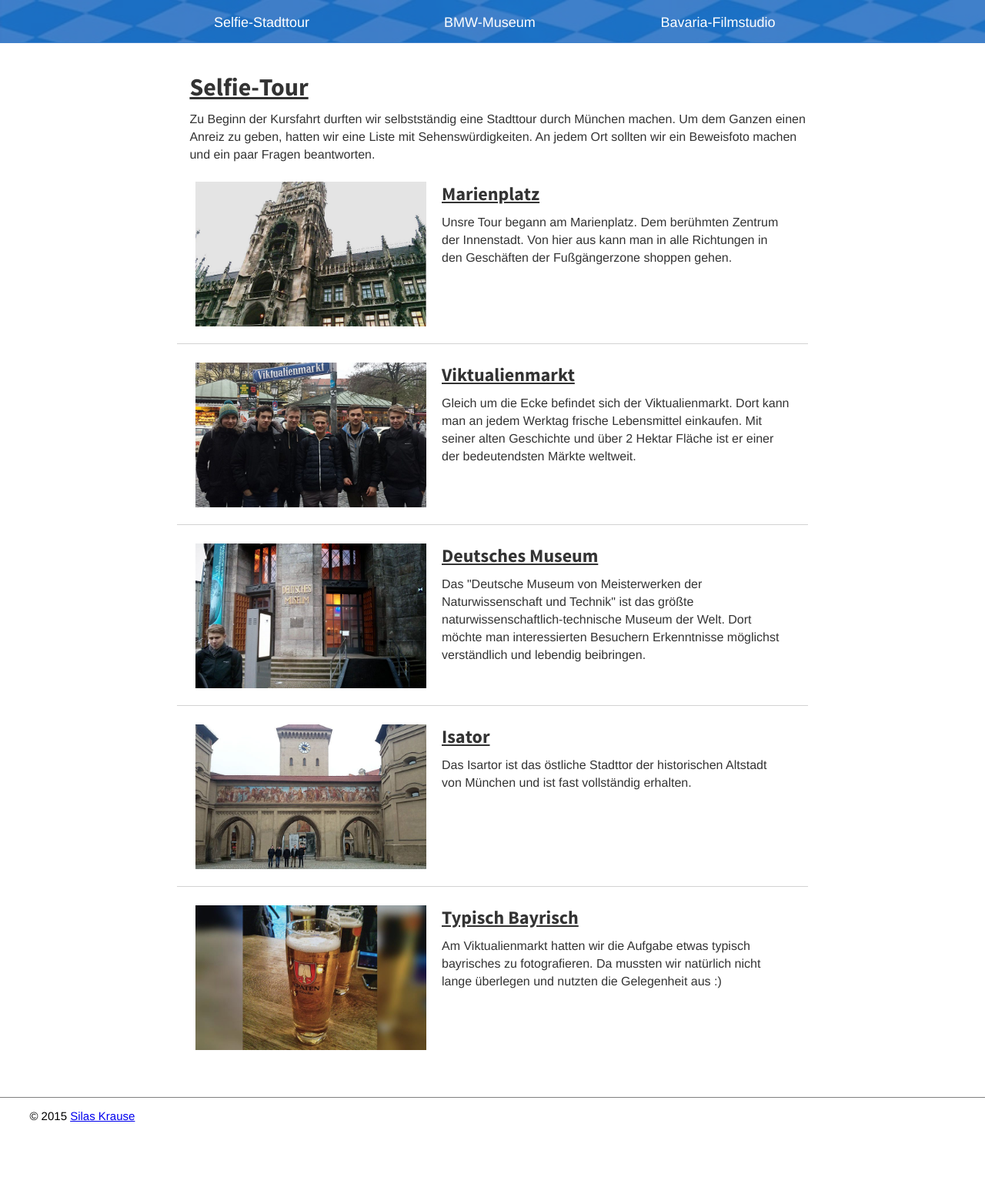
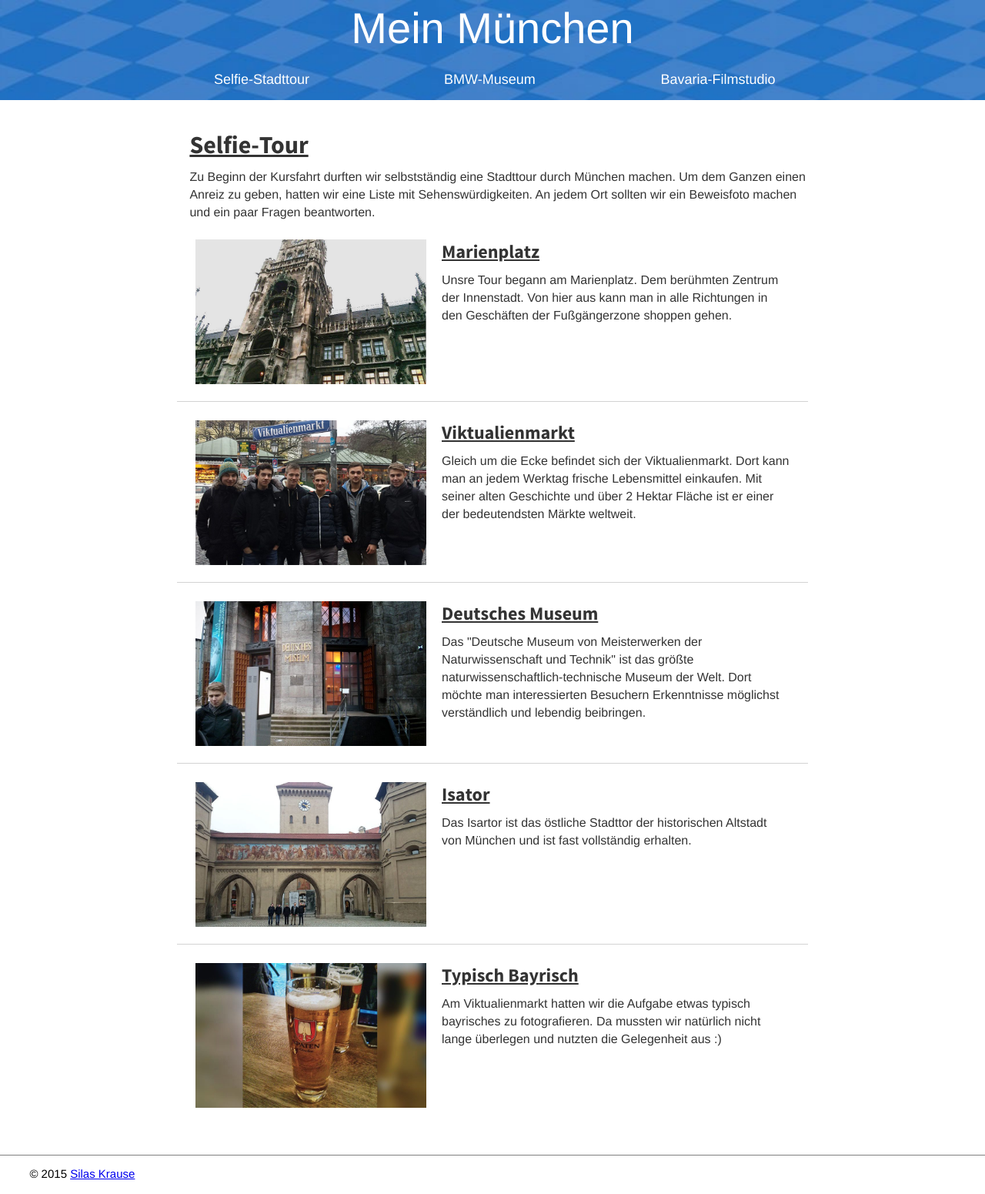
Before and after one commit to krsilas/munich, a Jekyll site: the page built from index.html, in a window 1280 px wide. Shown: the whole page at 77% size. Built offline with Jekyll 4.4.1, drawn with Linux system fonts in a browser that asks for light colours; before the commit the page ends 1476 px from its top, so only the background shows below that.

Commit message:
code
- Titel hinzugefügt
- Gradient entfernt

```diff
--- a/_includes/header.html
+++ b/_includes/header.html
@@ -1,4 +1,5 @@
 <header>
+<h1 class="title">Mein M&uuml;nchen</h1>
 <nav class="menu">
     <ul>
         <a href="index.html"><li{% if page.url == '/index.html' %} class="active"{% endif %}>Selfie-Stadttour</li></a>
--- a/_sass/_base.scss
+++ b/_sass/_base.scss
@@ -8,7 +8,7 @@ body, html {overflow-x: hidden; max-width:100%;}
 	width: 96%;
 }
 /* Artikel */
-h1 {text-decoration: underline; font-family: "Source Sans Pro";}
+h1:not(.title) {text-decoration: underline; font-family: "Source Sans Pro";}
 p {font-weight: light; line-height: 23px; margin-top: 10px;}
 article {
 	clear: both;
--- a/_sass/_header.scss
+++ b/_sass/_header.scss
@@ -3,10 +3,18 @@ header {
     background: url("../assets/bg.jpg");
     background-attachment: fixed;
     background-size: 100%;
-    height: 55px;
+    height: 130px;
+    h1 {
+        width: 100%;
+        height: 74px;
+        color: white;
+        text-align: center;
+        font-weight: 300;
+        font-size: 3.5em;
+        line-height: 74px;
+    }
 }
 .menu {
-    background-color: $headerblue;
     height: 56px;
     ul {
         width: 100%;
```
Also changed, not shown: assets/bg.jpg.
